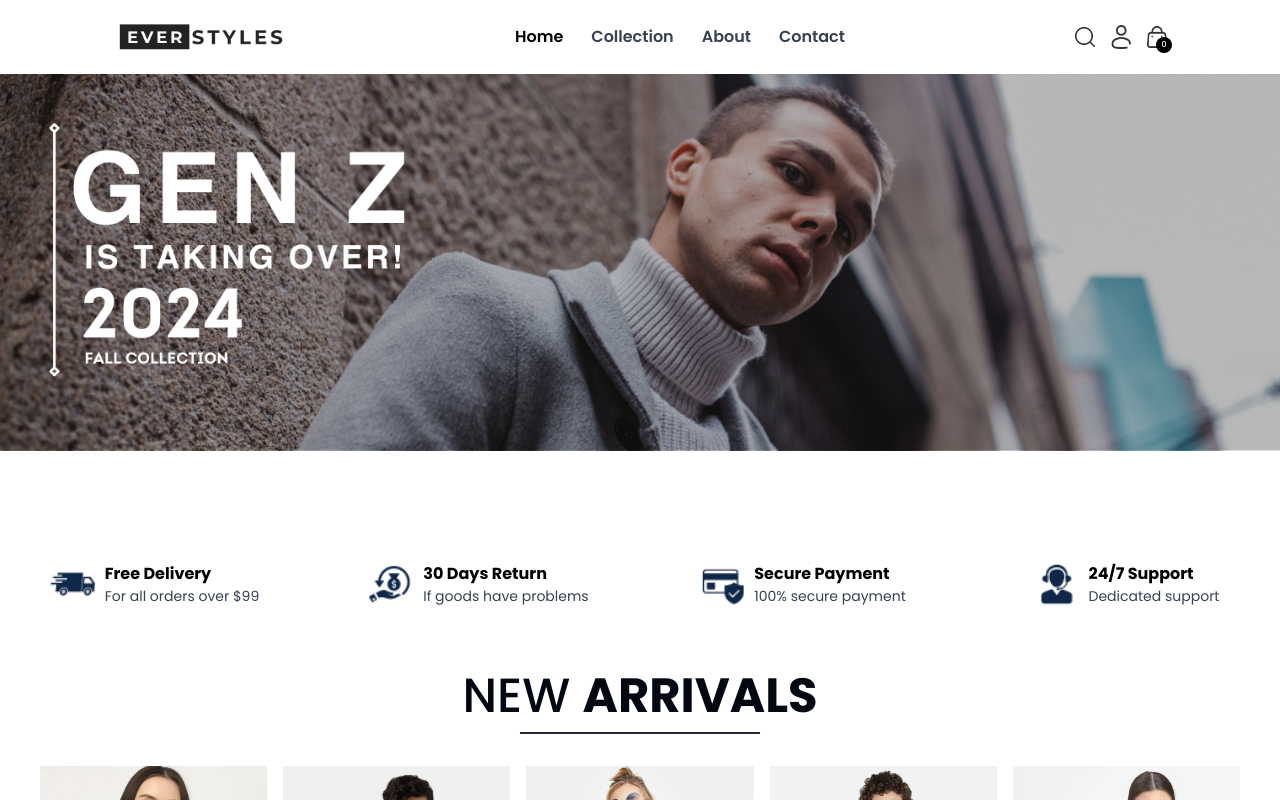
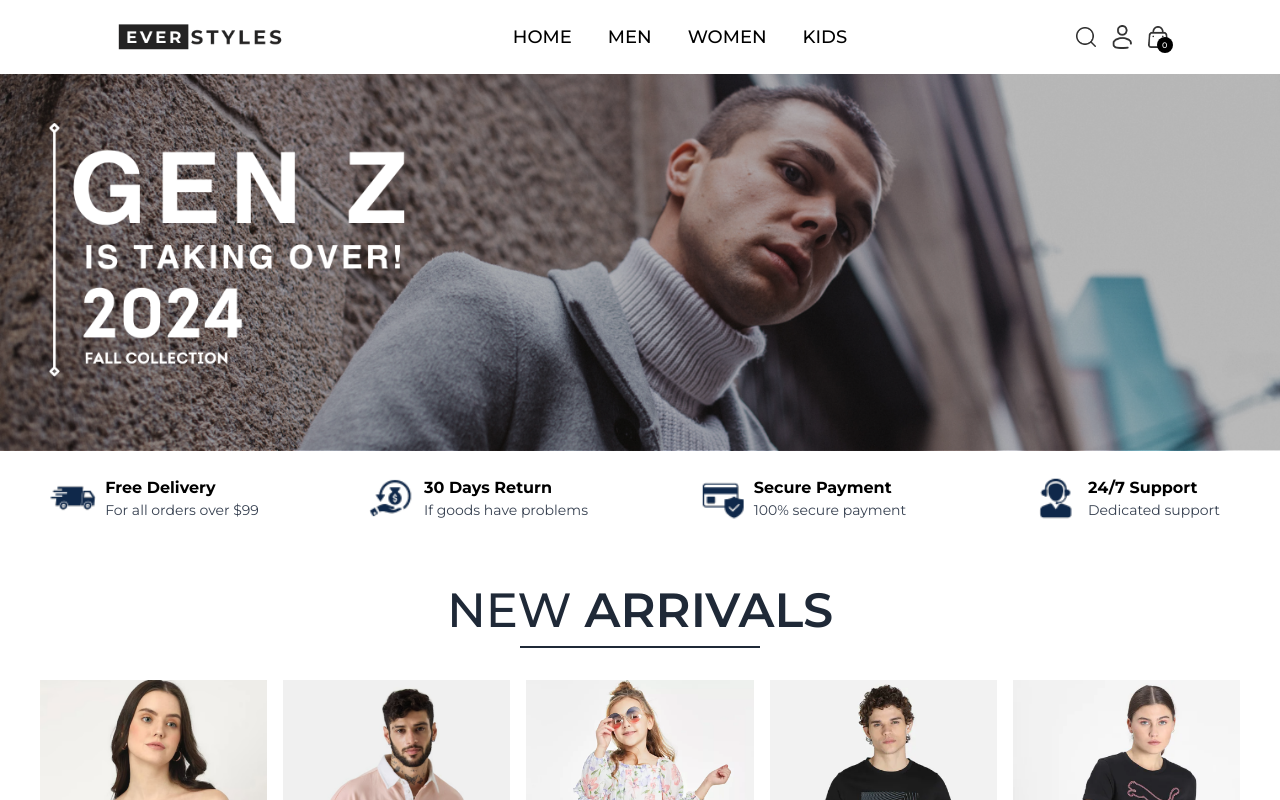
Before and after one commit to SaifCodes-02/E-commerce, a React (Vite) app: page / in a window 1280 px wide. Shown: the top 800 px of the page. Built offline with nearby package versions, Linux system fonts and the light colour scheme.

Commit message:
Changed typo

```diff
--- a/src/Components/ImageSlider.jsx
+++ b/src/Components/ImageSlider.jsx
@@ -34,7 +34,7 @@ const ImageSlider = () => {
 
   return (
     <div className='pt-16'>
-    <div className='relative w-full h-[60vh] overflow-x-hidden overflow-y-hidden'> {/* Add overflow-x-hidden to prevent horizontal overflow */}
+    <div className='relative w-full overflow-x-hidden overflow-y-hidden'> {/* Add overflow-x-hidden to prevent horizontal overflow */}
       <Slider ref={sliderRef} {...settings}>
         {images.map((img, index) => (
           <div key={index} className="w-full h-full">
--- a/src/Components/Navbar.jsx
+++ b/src/Components/Navbar.jsx
@@ -22,37 +22,54 @@ const Navbar = () => {
             e.preventDefault(); // Prevent reloading if already on home
             window.scrollTo({ top: 0, behavior: "smooth" });
           }
+        }}><img src={assets.logo} alt="Logo" className="w-44 cursor-pointer" /></Link>
+
+    <ul className='hidden sm:flex gap-8 text-lg text-black '>
+    <li>
+    <NavLink
+            to="/"
+            className="flex items-center gap-1 hover:text-gray-600 font-normal"
+            onClick={(e) => {
+                if (location.pathname === "/") {
+                    e.preventDefault(); // Prevent reloading if already on home
+                    window.scrollTo({ top: 0, behavior: "smooth" });
+                }
             }}
-
-
-      ><img src={assets.logo} alt="Logo" className="w-44 cursor-pointer" /></Link>
-
-            <ul className='hidden sm:flex gap-6 text-base text-gray-700'>
+        >
+            <p className='font-medium'>HOME</p>
+            <hr className='w-full h-[1.5px] border-none bg-black' />
+        </NavLink>
+    </li>
     <li>
-                    <NavLink to='/' className={({ isActive }) => `flex items-center gap-1 ${isActive ? 'text-black' : ''}`}>
-                        <p className='font-semibold'>Home</p>
+        <NavLink
+            to='/collection'
+            className="flex items-center gap-1 hover:text-gray-600"
+        >
+            <p className='font-medium'>MEN</p>
             <hr className='w-2/4 h-[1.5px] border-none bg-black' />
         </NavLink>
     </li>
     <li>
-                    <NavLink to='/collection' className={({ isActive }) => `flex items-center gap-1 ${isActive ? 'text-black' : ''}`}>
-                        <p className='font-semibold'>Collection</p>
+        <NavLink
+            to='/about'
+            className="flex items-center gap-1 hover:text-gray-600"
+        >
+            <p className='font-medium'>WOMEN</p>
             <hr className='w-2/4 h-[1.5px] border-none bg-black' />
         </NavLink>
     </li>
     <li>
-                    <NavLink to='/about' className={({ isActive }) => `flex items-center gap-1 ${isActive ? 'text-black' : ''}`}>
-                        <p className='font-semibold'>About</p>
-                        <hr className='w-2/4 h-[1.5px] border-none bg-black' />
-                    </NavLink>
-                </li>
-                <li>
-                    <NavLink to='/contact' className={({ isActive }) => `flex items-center gap-1 ${isActive ? 'text-black' : ''}`}>
-                        <p className='font-semibold'>Contact</p>
+        <NavLink
+            to='/contact'
+            className="flex items-center gap-1 hover:text-gray-600"
+        >
+            <p className='font-medium'>KIDS</p>
             <hr className='w-2/4 h-[1.5px] border-none bg-black' />
         </NavLink>
     </li>
 </ul>
+
+
 
             <div className='flex items-center gap-4'>
                 <img src={assets.search_icon} className='w-5 cursor-pointer' alt="" />
--- a/src/Components/Shop.jsx
+++ b/src/Components/Shop.jsx
@@ -24,7 +24,7 @@ const Shop=() =>{
           alt="Women's Watch"
           className="w-full h-[700px] object-cover"
         />
-        <div className="absolute inset-0 flex flex-col items-center justify-center bg-black bg-opacity-50 text-white">
+        <div className="absolute inset-0 flex flex-col items-center text-center justify-center bg-black bg-opacity-50 text-white">
           <motion.h2
             initial={{ x: '-100%', opacity: 0 }}
             animate={isWomenImageInView ? { x: 0, opacity: 1 } : {}}
--- a/src/Components/Title.jsx
+++ b/src/Components/Title.jsx
@@ -3,7 +3,7 @@ import React from 'react'
 const Title = ({text1,text2}) => {
   return (
     <div className='flex flex-col gap-3 items-center mb-3 justify-center'>
-      <p className='text-[#030712] font-medium'>{text1} <span className='text-[#030712] font-bold'>{text2}</span></p>
+      <p className='text-gray-800 font-medium'>{text1} <span className='text-gray-800 font-semibold'>{text2}</span></p>
      <p className='w-32 sm:w-60 h-[1px] sm:h-[2px] bg-gray-800'></p>
 
     </div>
--- a/src/index.css
+++ b/src/index.css
@@ -9,7 +9,7 @@
 @tailwind components;
 @tailwind utilities;
 *{
-    font-family: "Poppins", sans-serif;
+    font-family: 'Montserrat', sans-serif;
    }
 a.active hr{
 
```
Lines whose indentation alone changed are shown as unchanged.
